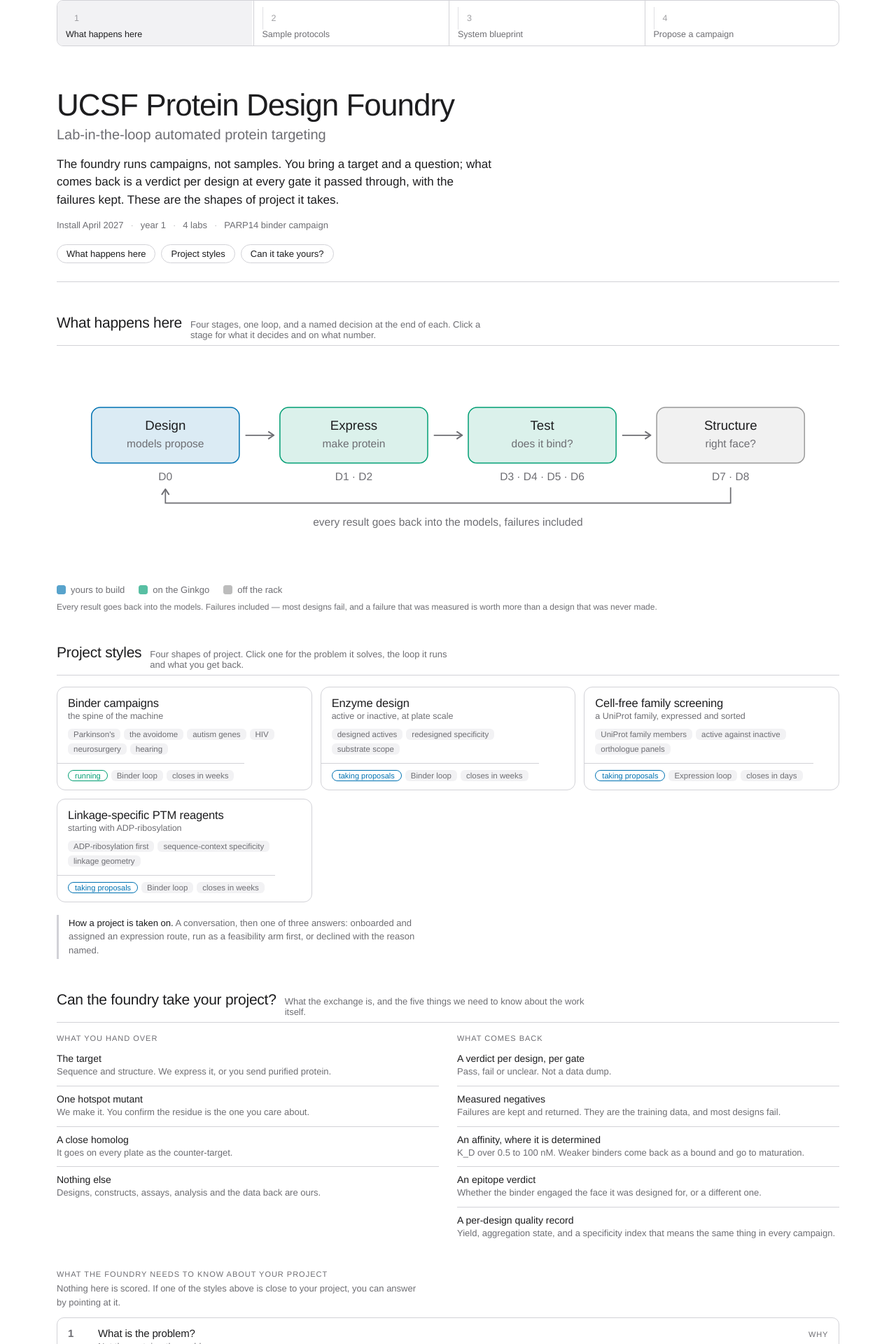
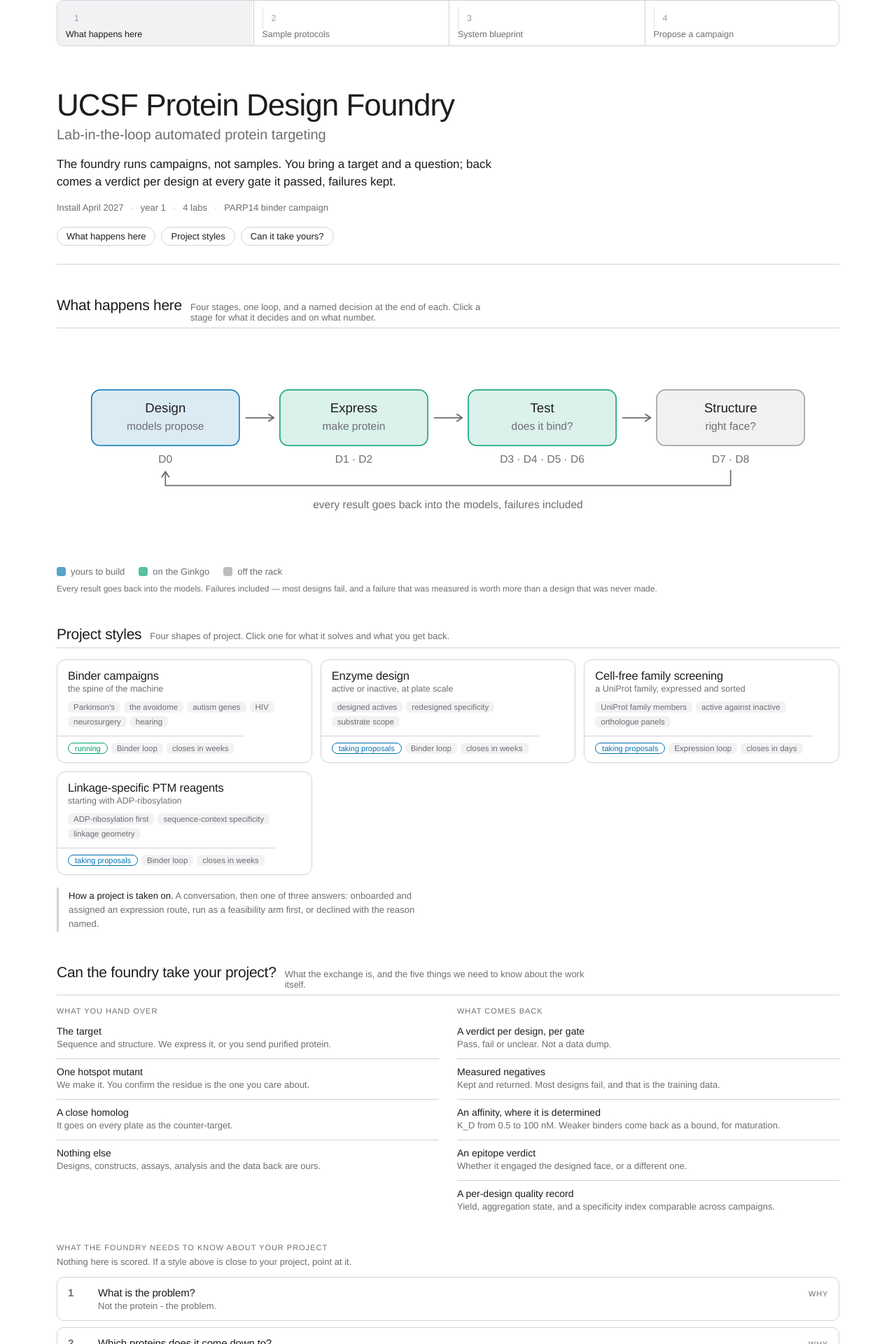
Before and after one commit to sofibali/protein-design-foundry, a Jekyll site: the page static/pages/foundry.html, which Jekyll copies as it is, in a window 1280 px wide. Shown: the top 1920 px of the page at 70% size. Built offline with Jekyll 4.4.1, drawn with Linux system fonts in a browser that asks for light colours; some of the changed text lies outside the part shown.

Commit message:
Shut the risk examples, and cut the landing page's connective prose
647 visible words to 520, counting a shut disclosure as its summary.

The risk scale was the block standing open: three levels times three
example targets, 127 words, whether or not anyone had got as far as
wanting an example. The examples stay — she asked for them on 2026-11-21
— behind a per-level summary that says how many are there. That alone is
127 words to 46.

The rest is wording on text that was already in the right place. The
footer told the reader the build fails if a programme claims a loop that
does not exist, which is a note to whoever maintains the build. The risk
question's why restated its own first sentence in its middle third. The
Express stage body repeated the colony-picking limit that the blueprint
and the proposal page both already carry.

Left open deliberately: the exchange, the programme cards and the five
questions. Someone arriving here is trying to work out what this place
does and what it would cost them to use it, and those three bands are
that answer — shutting them would be less text and a worse page.

Co-Authored-By: Claude Opus 5 <noreply@anthropic.com>

```diff
--- a/_data/programmes.yml
+++ b/_data/programmes.yml
@@ -16,8 +16,7 @@
 
 lede: >-
   The foundry runs campaigns, not samples. You bring a target and a question;
-  what comes back is a verdict per design at every gate it passed through,
-  with the failures kept. These are the shapes of project it takes.
+  back comes a verdict per design at every gate it passed, failures kept.
 
 aside:
   title: How a project is taken on
--- a/static/pages/foundry.html
+++ b/static/pages/foundry.html
@@ -33,7 +33,7 @@
     .path,.next,.skip,.nav{display:none !important}
     details{display:block !important}
     details > *{display:revert !important}
-    details .ddb,details .why,details .gitems{display:block !important}
+    details .ddb,details .why,details .gitems,.egd .eg{display:block !important}
     .sheet,.elev{background:#fff !important}
     a[href^="http"]::after{content:" (" attr(href) ")";font-size:10px;color:#555}
     section,article,.lev,.gi,.wf{break-inside:avoid}
@@ -192,7 +192,17 @@
   .lev h4{margin:0;font-size:13.5px;font-weight:600;letter-spacing:-.01em;
        display:flex;align-items:baseline;gap:8px}
   .lev p{margin:7px 0 0;font-size:12.5px;color:var(--muted);line-height:1.5}
-  .lev .eg{margin-top:11px;padding-top:10px;border-top:1px solid var(--rule);
+  .egd{margin-top:10px;border-top:1px solid var(--rule);padding-top:8px}
+  .egd>summary{list-style:none;cursor:pointer;font-size:11.5px;color:var(--muted);
+               text-transform:uppercase;letter-spacing:.06em;display:flex;
+               align-items:center;gap:7px}
+  .egd>summary::-webkit-details-marker{display:none}
+  .egd>summary::before{content:"";flex:none;width:6px;height:6px;
+       border-right:1.5px solid var(--muted);border-bottom:1.5px solid var(--muted);
+       transform:rotate(-45deg);transition:transform .15s}
+  .egd[open]>summary::before{transform:rotate(45deg)}
+  .egd>summary:hover{color:var(--ink)}
+  .lev .eg{margin-top:9px;
        display:grid;gap:6px}
   .lev .eg span{font-size:12px;color:var(--muted);line-height:1.45;display:block;
        padding-left:13px;position:relative}
@@ -340,7 +350,7 @@ window.FOUNDRY = {
    "label": "Express",
    "sub": "make protein",
    "where": "rac",
-   "body": "Cell-free and E. coli in parallel, optimised by fractional-factorial screen then Bayesian optimisation. Magnetic-bead purification, then a quality gate before anything reaches an assay. Transformation, plating and E. coli expression all run on the deck; colony picking does not, so nothing returns a clone from a plate to liquid. The ceiling is the Bravo at about 75 two-plate protocols in a 20-hour day, tied with the PHERAstar at 150 384-well TR-FRET plates.\n",
+   "body": "Cell-free and E. coli in parallel, optimised by fractional-factorial screen then Bayesian optimisation. Magnetic-bead purification, then a quality gate before anything reaches an assay. Transformation and plating run on the deck; colony picking does not. The ceiling is the Bravo at about 75 two-plate protocols in a 20-hour day, tied with the PHERAstar at 150 384-well TR-FRET plates.\n",
    "gates": [
     "D1",
     "D2"
@@ -472,7 +482,7 @@ window.FOUNDRY = {
  ],
  "fit": {
   "question": "What the foundry needs to know about your project",
-  "note": "Nothing here is scored. If one of the styles above is close to your project, you can answer by pointing at it.",
+  "note": "Nothing here is scored. If a style above is close to your project, point at it.",
   "asks": [
    {
     "id": "problem",
@@ -496,7 +506,7 @@ window.FOUNDRY = {
     "id": "risk",
     "q": "What risk level would we agree on?",
     "sub": "How hard the target is, agreed with you rather than assigned to you.",
-    "why": "This rates the target, not the experiment. The same binder campaign against a well-characterised single domain and against a disordered multi-domain system is the same chain of protocols with very different odds, and it is the target that moves the odds. You know yours better than we do, so the level is settled with you rather than set here. It sets how much gets committed before the first result comes back."
+    "why": "This rates the target, not the experiment. The same binder campaign runs the same protocols against a well-characterised single domain and against a disordered assembly, at very different odds. You know your target better than we do, so the level is settled with you, and it sets how much gets committed before the first result."
    },
    {
     "id": "rounds",
@@ -572,19 +582,19 @@ window.FOUNDRY = {
    },
    {
     "k": "Measured negatives",
-    "v": "Failures are kept and returned. They are the training data, and most designs fail."
+    "v": "Kept and returned. Most designs fail, and that is the training data."
    },
    {
     "k": "An affinity, where it is determined",
-    "v": "K_D over 0.5 to 100 nM. Weaker binders come back as a bound and go to maturation."
+    "v": "K_D from 0.5 to 100 nM. Weaker binders come back as a bound, for maturation."
    },
    {
     "k": "An epitope verdict",
-    "v": "Whether the binder engaged the face it was designed for, or a different one."
+    "v": "Whether it engaged the designed face, or a different one."
    },
    {
     "k": "A per-design quality record",
-    "v": "Yield, aggregation state, and a specificity index that means the same thing in every campaign."
+    "v": "Yield, aggregation state, and a specificity index comparable across campaigns."
    }
   ]
  },
@@ -717,7 +727,7 @@ window.FOUNDRY = {
   }
  },
  "programmes": {
-  "lede": "The foundry runs campaigns, not samples. You bring a target and a question; what comes back is a verdict per design at every gate it passed through, with the failures kept. These are the shapes of project it takes.",
+  "lede": "The foundry runs campaigns, not samples. You bring a target and a question; back comes a verdict per design at every gate it passed, failures kept.",
   "aside": {
    "title": "How a project is taken on",
    "body": "A conversation, then one of three answers: onboarded and assigned an expression route, run as a feasibility arm first, or declined with the reason named."
@@ -1297,8 +1307,8 @@ window.FOUNDRY = {
   };
   const COUNT = ['One', 'Two', 'Three', 'Four', 'Five', 'Six', 'Seven', 'Eight'];
   document.getElementById('pr-lede').textContent =
-    (COUNT[PR.length - 1] || PR.length) + ' shapes of project. Click one for the problem it '
-    + 'solves, the loop it runs and what you get back.';
+    (COUNT[PR.length - 1] || PR.length) + ' shapes of project. Click one for what it solves '
+    + 'and what you get back.';
 
   document.getElementById('progs').innerHTML = PR.map(p => {
     const st = STYLE[p.status] || {c:'var(--muted)'};
@@ -1428,13 +1438,13 @@ window.FOUNDRY = {
     `<div class="lev" style="border-top-color:${LEVC[l.id] || 'var(--rule)'}">
       <h4>${esc(l.name)}</h4>
       <p>${esc(l.say)}</p>
-      <div class="eg">${(l.eg || []).map(e => `<span>${esc(e)}</span>`).join('')}</div>
+      <details class="egd"><summary>${(l.eg || []).length} examples</summary>
+        <div class="eg">${(l.eg || []).map(e => `<span>${esc(e)}</span>`).join('')}</div>
+      </details>
     </div>`).join('');
 
   document.getElementById('foot').innerHTML =
-    `Generated from <code>_data/programmes.yml</code>, <code>_data/stages.yml</code> and
-     <code>_data/gates.yml</code>; the build fails if a programme claims a loop, a route or a
-     gate that does not exist.`;
+    `Every figure on this page is generated from one file, so a number changes in one place.`;
 })();
 </script>
 </body>
```
Also changed, not shown: _data/stages.yml (+12 -15 lines), pages/foundry.html (+18 -8 lines).
